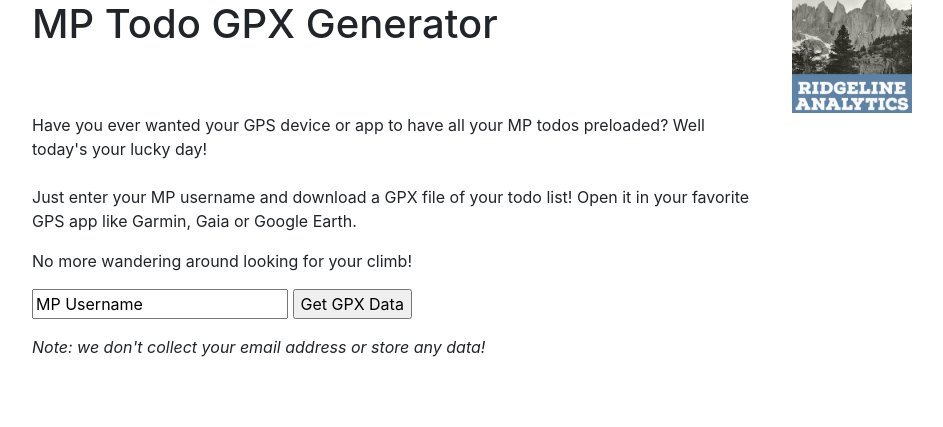
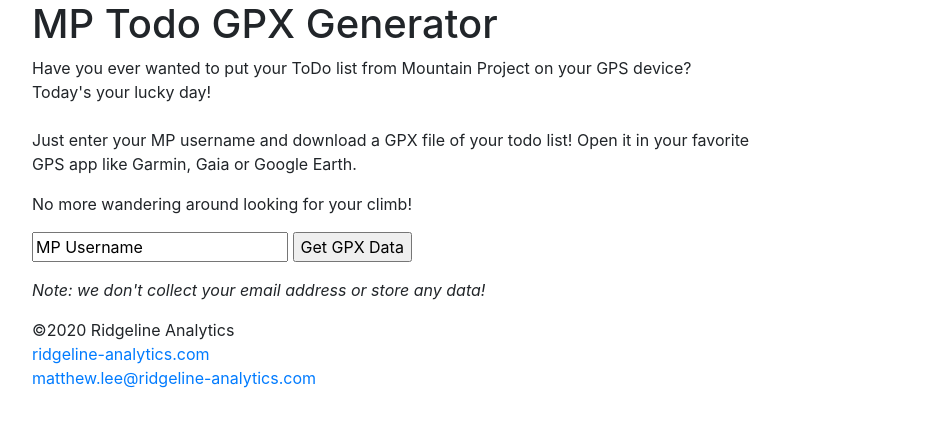
Before and after one commit to Matthew-P-Lee/MP-GPX, a Flask app: page / in a window 1280 px wide. Shown: the top 427 px of the page, without its empty margins (53-996 px from the left). Run offline with Flask 2, Linux system fonts and the light colour scheme; some libraries are stand-ins or nearby versions.

Commit message:
cleaned up layout

```diff
--- a/templates/main.html
+++ b/templates/main.html
@@ -16,16 +16,11 @@
 
 <body>
 	<div class="container">
-		<div class="page-header">
 		<div class="row">
 			<div class=col-sm-8>
 				<h1>MP Todo GPX Generator</h1>
 			</div>
-			<div class=col-sm-4>
-				<img style="max-width:120px; margin-top: -7px;" src="{{ url_for('static', filename='ridgeline-logo.jpeg') }}">
-	  		</div>
 	  	</div>
-		</div>
 
 	  	{% if error %}
      	 	<div class="alert alert-warning alert-dismissible" role="alert">{{error}}</div>
@@ -47,7 +42,8 @@
 		<div class="row">
 			<div class=col-sm-8>
 				<p>
-				Have you ever wanted your GPS device or app to have all your MP todos preloaded?  Well today's your lucky day!
+				Have you ever wanted to put your ToDo list from Mountain Project on your GPS device?
+				<br />Today's your lucky day!
 				<br/><br/>
 				Just enter your MP username and download a GPX file of your todo list! Open it in your favorite GPS app like Garmin, Gaia or Google Earth.
 				</p>
@@ -69,6 +65,11 @@
 				<p>
 				<i>Note: we don't collect your email address or store any data!  </i>
 				</p>
+				<p>
+				&copy;2020 Ridgeline Analytics
+				<br/><a href="https://www.ridgeline-analytics.com">ridgeline-analytics.com<a/>
+				<br/><a href="mailto:matthew.lee@ridgeline-analytics.com">matthew.lee@ridgeline-analytics.com</a>
+				</p>
 			</div>
 		</div>
 		</div>
```
